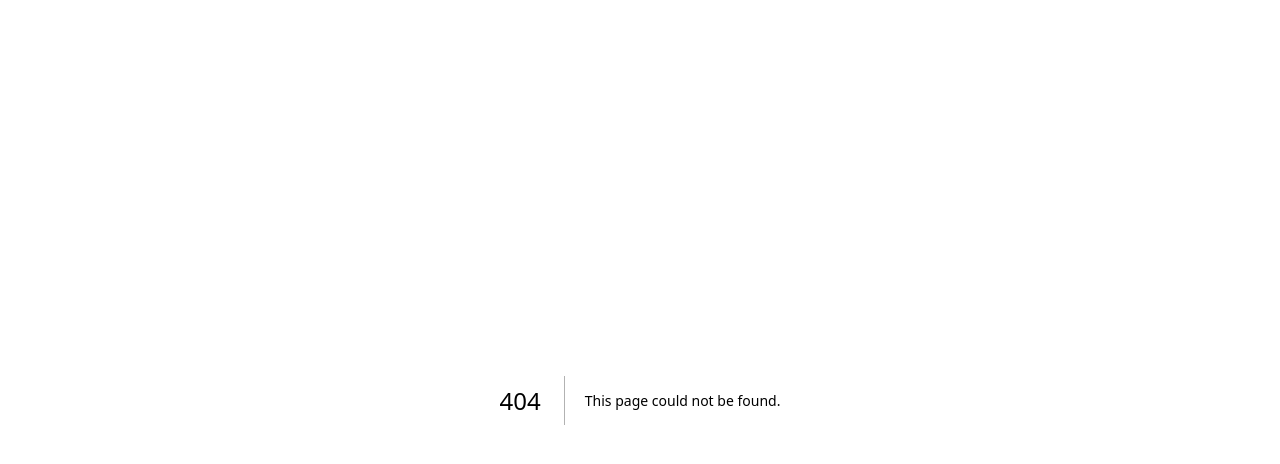
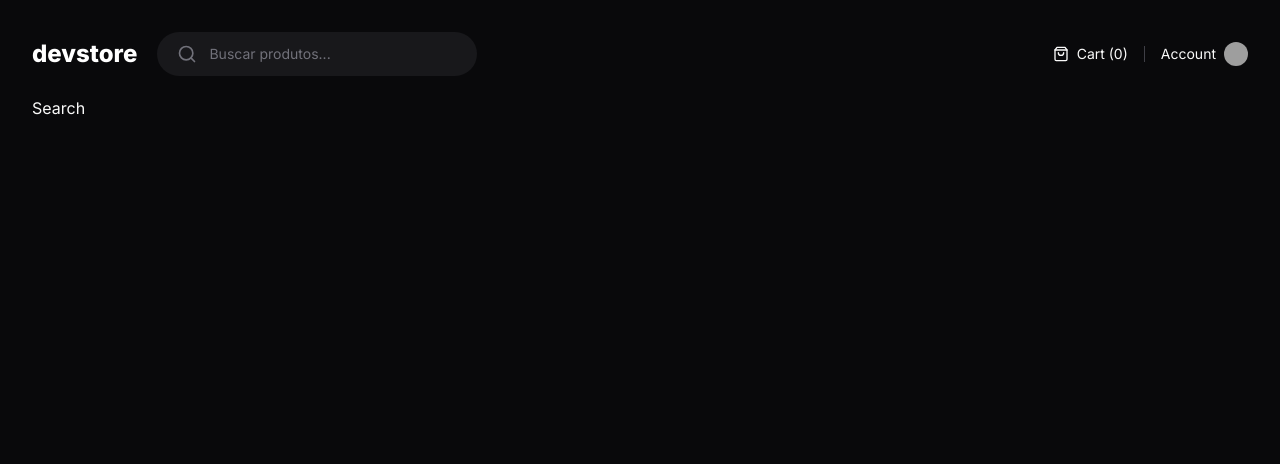
Before and after one commit to danielfilh0/next13-devstore, a Next.js app: page /search in a window 1280 px wide. Before the commit this address had no page. Shown: the top 464 px of the page. Built offline with nearby package versions, Linux system fonts and the light colour scheme; grey boxes are pictures that could not be loaded.

Commit message:
feat: add header component

```diff
--- a/next.config.js
+++ b/next.config.js
@@ -1,4 +1,8 @@
 /** @type {import('next').NextConfig} */
-const nextConfig = {}
+const nextConfig = {
+  images: {
+    domains: ['github.com'],
+  },
+}
 
 module.exports = nextConfig
--- a/package.json
+++ b/package.json
@@ -9,6 +9,7 @@
     "lint": "next lint"
   },
   "dependencies": {
+    "lucide-react": "^0.292.0",
     "next": "13.5.6",
     "react": "^18",
     "react-dom": "^18"
--- /dev/null
+++ b/src/app/(store)/(home)/loading.tsx
@@ -0,0 +1,3 @@
+export default function HomeLoading() {
+  return <h1>Loading...</h1>
+}
--- /dev/null
+++ b/src/app/(store)/(home)/page.tsx
@@ -0,0 +1,4 @@
+export default async function Home() {
+  await new Promise((resolve) => setTimeout(resolve, 2000))
+  return <h1>Hello world!</h1>
+}
--- /dev/null
+++ b/src/app/(store)/layout.tsx
@@ -0,0 +1,11 @@
+import { Header } from '@/components/header'
+import { ReactNode } from 'react'
+
+export default function StoreLayout({ children }: { children: ReactNode }) {
+  return (
+    <div className="mx-auto grid min-h-screen w-full max-w-[1600px] grid-rows-app gap-5 p-8">
+      <Header />
+      {children}
+    </div>
+  )
+}
--- /dev/null
+++ b/src/app/(store)/search/page.tsx
@@ -0,0 +1,4 @@
+export default async function Search() {
+  await new Promise((resolve) => setTimeout(resolve, 2000))
+  return <h1>Search</h1>
+}
--- a/src/app/layout.tsx
+++ b/src/app/layout.tsx
@@ -18,7 +18,7 @@
 }) {
   return (
     <html lang="pt" className={inter.variable}>
-      <body>{children}</body>
+      <body className="bg-zinc-950 text-zinc-50 antialiased">{children}</body>
     </html>
   )
 }
--- a/src/app/page.tsx
+++ /dev/null
@@ -1,3 +0,0 @@
-export default function Home() {
-  return <h1>Hello world!</h1>
-}
--- /dev/null
+++ b/src/components/header.tsx
@@ -0,0 +1,45 @@
+import { Search, ShoppingBag } from 'lucide-react'
+import Image from 'next/image'
+import Link from 'next/link'
+
+export function Header() {
+  return (
+    <div className="flex items-center justify-between">
+      <div className="flex items-center gap-5">
+        <Link href="/" className="text-2xl font-extrabold text-white">
+          devstore
+        </Link>
+
+        <form className="flex w-[320px] items-center gap-3 rounded-full bg-zinc-900 px-5 py-3 ring-zinc-700">
+          <Search className="w-5 h-5 text-zinc-500" />
+
+          <input
+            placeholder="Buscar produtos..."
+            className="flex-1 bg-transparent text-sm outline-none placeholder:text-zinc-500"
+          />
+        </form>
+      </div>
+
+      <div className="flex items-center gap-4">
+        <div className="flex items-center gap-2">
+          <ShoppingBag className="h-4 w-4" />
+          <span className="text-sm">Cart (0)</span>
+        </div>
+
+        <div className="w-px h-4 bg-zinc-700"></div>
+
+        <Link href="/" className="flex items-center gap-2 hover:underline">
+          <span className="text-sm">Account</span>
+
+          <Image
+            src="https://github.com/danielfilh0.png"
+            className="h-6 w-6 rounded-full"
+            width={24}
+            height={24}
+            alt="Foto de perfil do Github"
+          />
+        </Link>
+      </div>
+    </div>
+  )
+}
--- a/tailwind.config.ts
+++ b/tailwind.config.ts
@@ -10,6 +10,9 @@
     fontFamily: {
       sans: 'var(--font-inter)',
     },
+    gridTemplateRows: {
+      app: 'min-content max-content',
+    },
   },
   plugins: [],
 }
```
Also changed, not shown: 1 other file (tests, documents, lock files or other folders).
